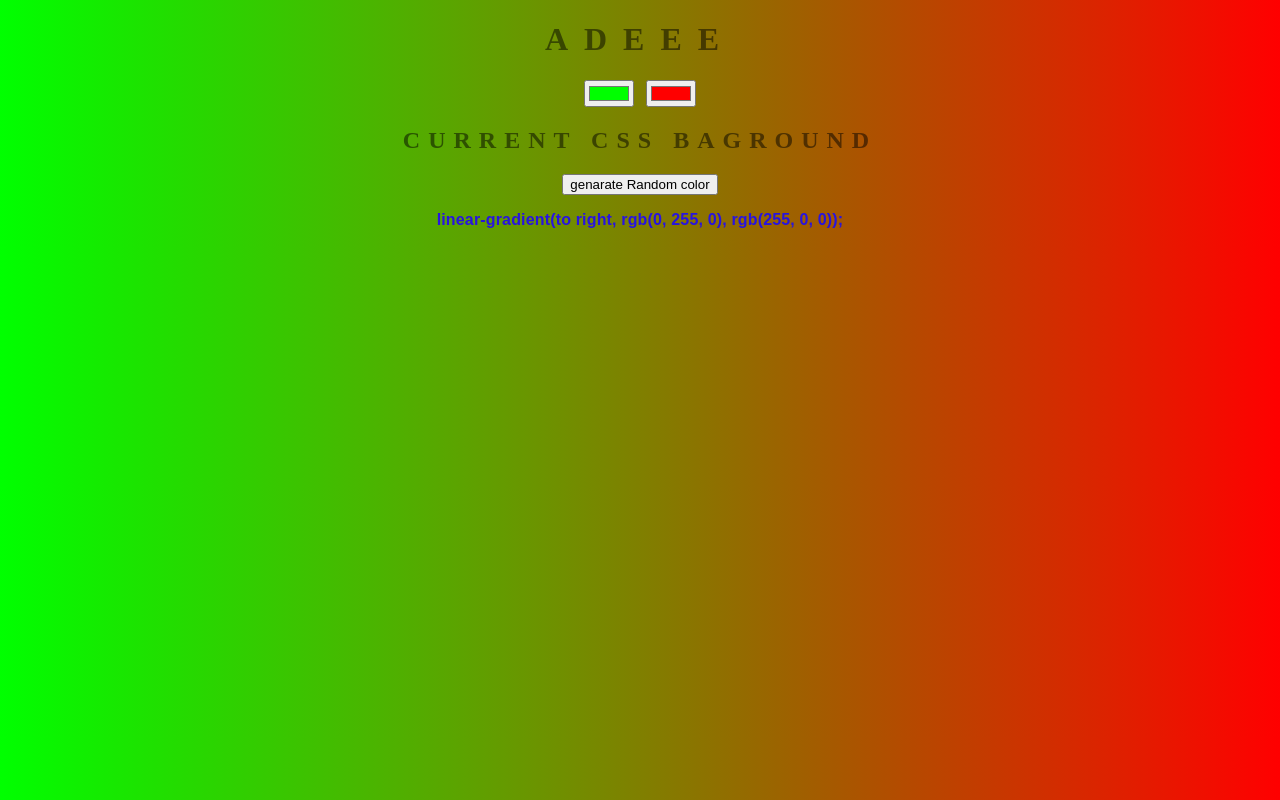
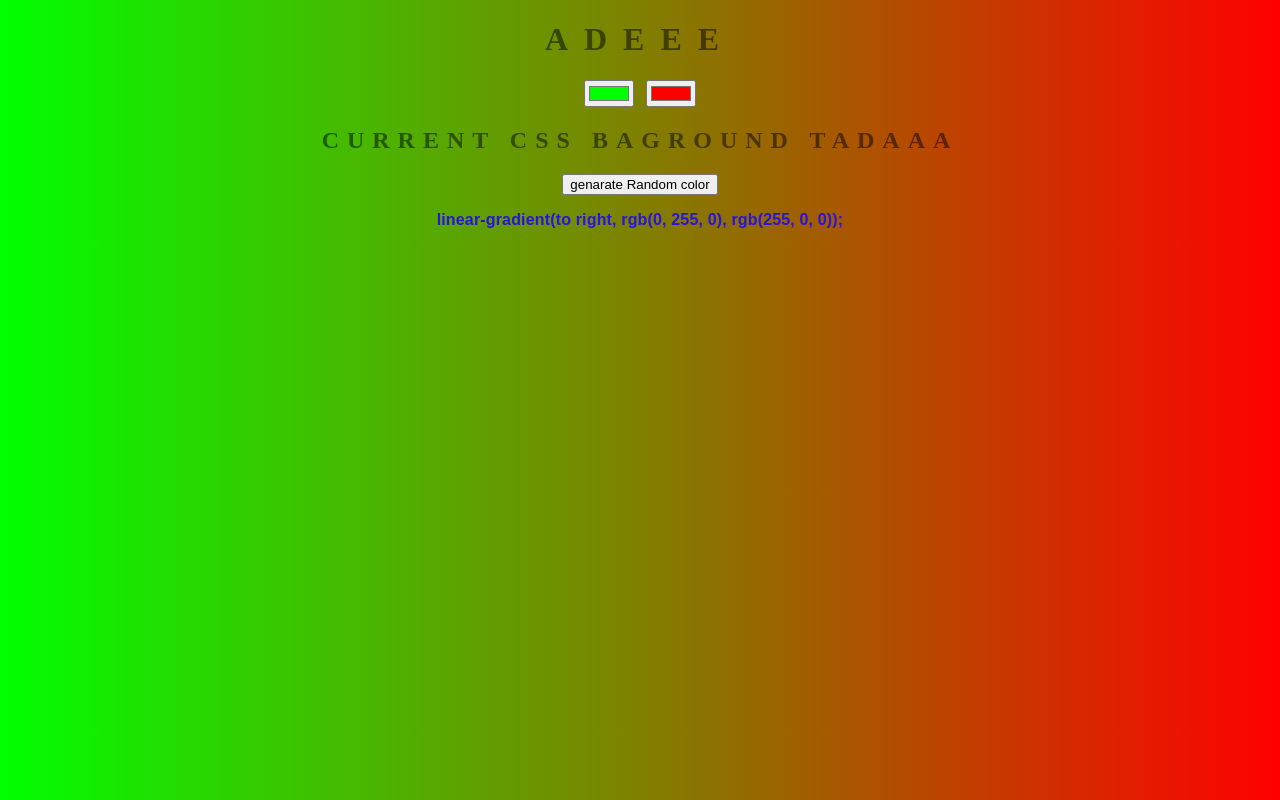
Before and after one commit to 4Rikas/background-genarator, a plain HTML site: page index.html in a window 1280 px wide. Drawn offline with Linux system fonts and the light colour scheme.

Commit message:
new change

```diff
--- a/index.html
+++ b/index.html
@@ -10,7 +10,7 @@
     <h1>Baground ganarator full color</h1>
     <input type="color" class="color1" value="#00ff00">
     <input type="color" class="color2" value="#ff0000">
-    <h2>current css Baground</h2>
+    <h2>current css Baground tadaaa</h2>
     <button class="random">genarate Random color</button>
     <h3></h3>
 
```
